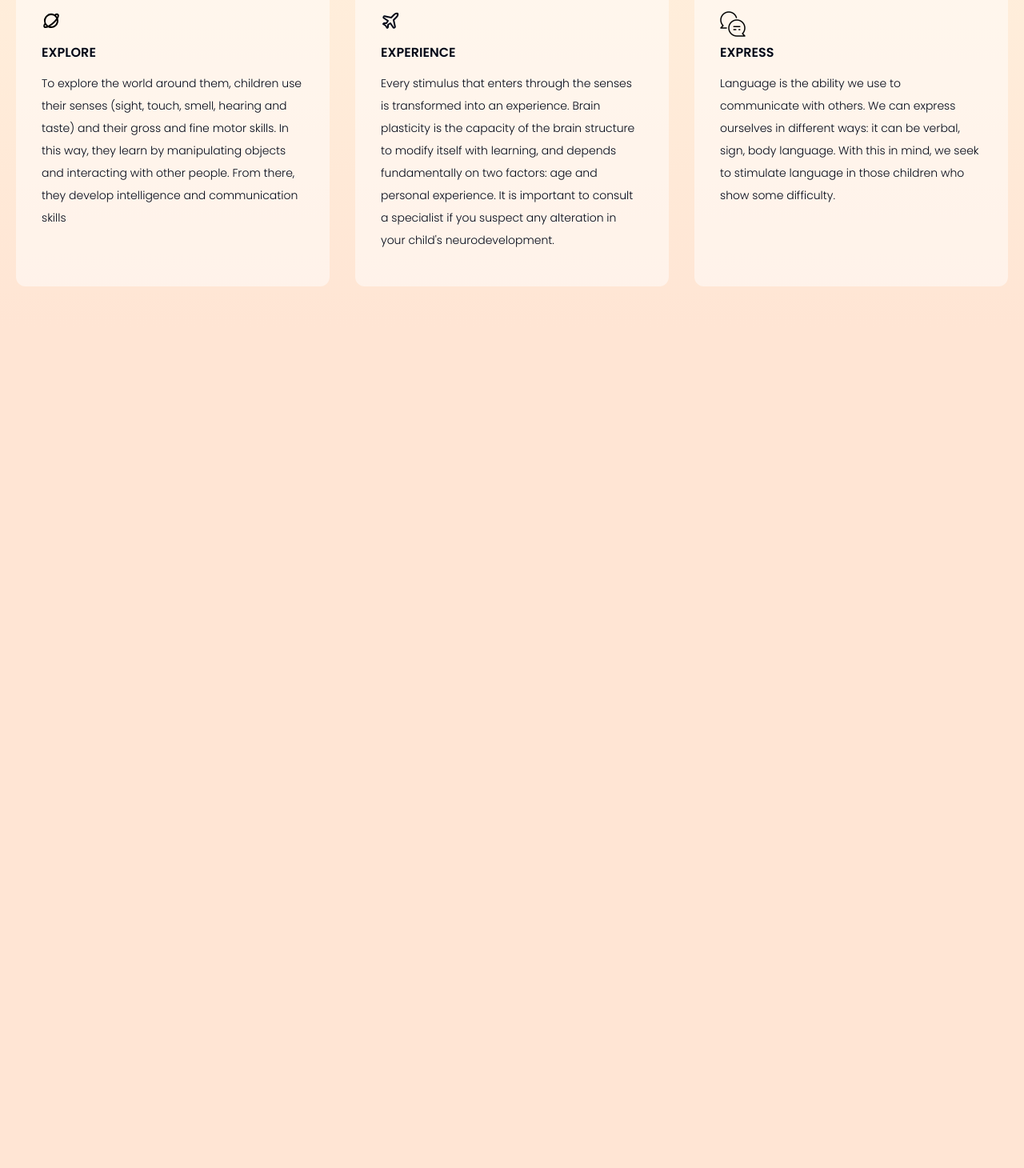
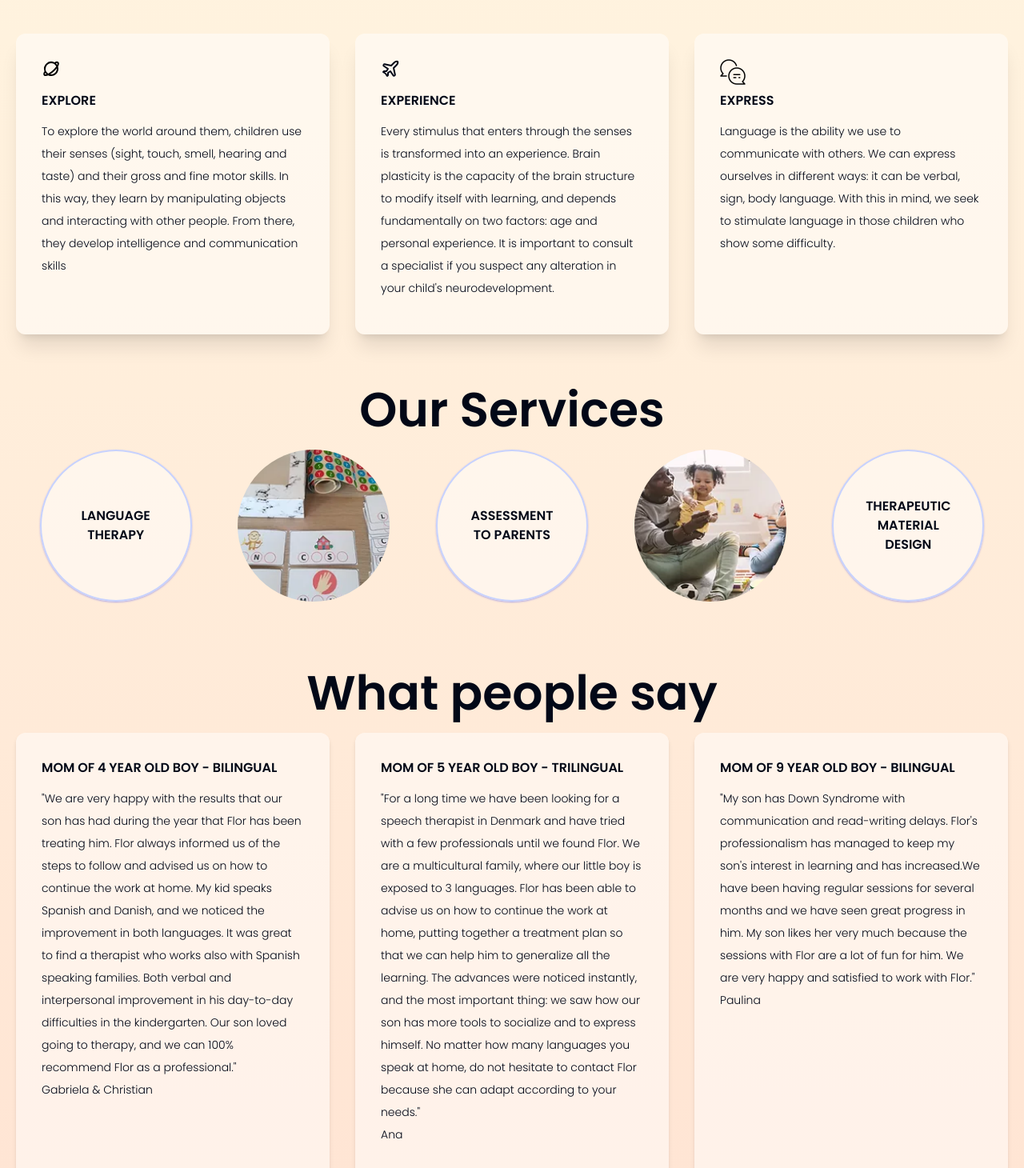
Before and after one commit to macupon/neuroExp, a React (Vite) app: page / in a window 1280 px wide. Shown: the part 390-1850 px from the top of the page at 80% size. Before the commit the page ends 800 px from the top, so only its background shows below. Built offline with nearby package versions, Linux system fonts and the light colour scheme.

Commit message:
navbar toggle

```diff
--- a/src/components/ui/Navbar.jsx
+++ b/src/components/ui/Navbar.jsx
@@ -3,19 +3,39 @@ import { Link } from "react-router-dom"
 import { IgIcon } from "./icons/IgIcon"
 import { MenuIcon } from "./icons/Menuicon"
 import { FbIcon } from './icons/FbIcon'
-import logo from '../../../public/exp-logo.png'
 import navLogo from '../../../public/nav-logo.png'
-import { useState } from "react"
+import { useState, useEffect, useRef } from "react"
 
 
 
 export const Navbar = () =>{
 const [menuOn, setMenuOn] = useState(false);
+let menuRef = useRef();
 
 const openMenu =()=> {
 // toggle boolean
     setMenuOn(!menuOn)
 }
+
+useEffect(()=>{
+    const handler = (e) => {
+        // Si el clic es dentro del menú, no hacemos nada
+        if(menuRef.current.contains(e.target)){
+            setTimeout(() => {
+                setMenuOn(false);
+            }, 100);
+
+        }
+        // Si no, cerramos el menú
+        else {
+            setMenuOn(false);
+        }
+    };
+    document.addEventListener("mousedown", handler);
+    return() =>{
+        document.removeEventListener("mousedown", handler)
+    }
+},[]);
 
     return (
         <>
@@ -24,9 +44,9 @@ const openMenu =()=> {
                 <div>
                     <img src={navLogo} alt="logo" className="w-10" />
                 </div>
-                <div className={
+                <div  className={
                     menuOn  ? " flex absolute bg-orange-100 min-h-[35vh] items-center px-6 left-0  top-[12%] w-full md:bg-violet-100 md:static md:min-h-fit md:w-auto duration-500"
-                            : "absolute  min-h-[60vh] left-0 top-[-100%] w-full flex md:static md:min-h-fit md:w-auto"}>
+                            : "absolute  min-h-[60vh] left-0 top-[-100%] w-full flex md:static md:min-h-fit md:w-auto"} ref={menuRef}>
                     <ul className="flex bg-orange-100 flex-col md:items-center  md:flex-row  gap-8 md:gap-[4vw] md:bg-violet-100">
                         <li>
                             <Link to="/" className="hover:text-gray-500">Home</Link>
--- a/src/pages/AboutUs.jsx
+++ b/src/pages/AboutUs.jsx
@@ -5,7 +5,9 @@ export default function AboutUs() {
 
       <div className='flex flex-wrap p-6 md:p-8  md:items-center lg:items-center'>
 
-        <img src={florImg} alt="Florencia" className='md:w-1/2 md:mt-0 lg:w-1/2 rounded-lg ' />
+        <div className='flex flex-col md:flex-row md:justify-center'>
+
+          <img src={florImg} alt="Florencia" className='md:w-1/2 md:mt-0 lg:w-auto rounded-lg ' />
 
           <div className='md:w-1/2'>
             <h1 className='bg-sky-200 my-5 w-10 font-bold md:ml-8 lg:ml-12 text-3xl md:text-4xl lg:text-5xl'>Hello everyone!</h1>
@@ -16,6 +18,9 @@ export default function AboutUs() {
               <b>Follow me!</b>
             </p>
           </div>
+
+        </div>
+
 
         <div className='bg-white/50 p-4 md:p-8 mt-8 rounded-xl'>
           <h2 className='mt-5 mb-5 font-bold md:ml-0 lg:ml-12 text-2xl lg:text-3xl'>My Story</h2>
--- a/src/pages/IndexExp.jsx
+++ b/src/pages/IndexExp.jsx
@@ -2,6 +2,8 @@ import logo from '../../public/exp-logo.png'
 import { PlanetIcon }  from '../components/ui/icons/PlanetIcon'
 import { PlaneIcon } from 'lucide-react'
 import chatIcon from '../../public/chatIcon.png'
+import img1 from '../../public/indexImg1.webp'
+import img2 from '../../public/indexImg2.webp'
 
 
 
@@ -13,16 +15,18 @@ export const IndexExp =()=> {
             <img src={logo} className='sm:h-auto md:h-auto' alt="logo"/>
 
         </div>
-        <div className='text-center py-8'>
-            <h2 className=' text-2xl mx-auto leading-normal'>What we Do</h2>
+
+        <div className='flex flex-row justify-center text-center pt-16 mb-4'>
+            <h2 className='text-nowrap font-bold  mb-6 md:mb-5 md:mt-0  text-4xl md:text-5xl lg:text-6xl'>What we Do</h2>
         </div>
-        <div className='flex flex-col md:max-w-8xl mx-5 gap-8 md:flex-row lg:flex-row group'>
 
-            <div className='bg-white/50 p-8 rounded-xl  md:w-1/3'>
+        <div className='flex flex-col lg:flex-row  lg:max-w-8xl mx-5 gap-8  group'>
+
+            <div className='bg-white/50 p-8 rounded-xl lg:w-1/3 shadow-xl'>
                 <div className='h-10 mx-auto'>
                     <PlanetIcon/>
                 </div>
-                <h4 className='text-md font-bold'>EXPLORE</h4>
+                <h3 className='text-md font-bold'>EXPLORE</h3>
                 <p className='font-light text-sm leading-7 my-3'>To explore the world around them, children use their senses
                     (sight, touch, smell, hearing and taste) and their gross and fine motor skills.
                     In this way, they learn by manipulating objects and interacting with other people.
@@ -30,29 +34,97 @@ export const IndexExp =()=> {
                 </p>
             </div>
 
-            <div className='bg-white/50 p-8 rounded-xl md:w-1/3'>
+            <div className='bg-white/50 p-8 rounded-xl lg:w-1/3 shadow-xl'>
                 <div className='h-10 mx-auto'>
                     <PlaneIcon/>
                 </div>
-                <h4 className='text-md font-bold'>EXPERIENCE</h4>
+                <h3 className='text-md font-bold'>EXPERIENCE</h3>
                 <p className='font-light text-sm leading-7 my-3'>Every stimulus that enters through the senses is transformed into an experience.
-                Brain plasticity is the capacity of the brain structure to modify itself with learning, and depends fundamentally on two factors: age and personal experience.
+                Brain plasticity is the capacity of the brain structure to modify itself with learning, and depends fundamentally on two factors:
+                age and personal experience.
                 It is important to consult a specialist if you suspect any alteration in your child's neurodevelopment.
                 </p>
             </div>
 
-            <div className='bg-white/50 p-8 rounded-xl md:w-1/3'>
+            <div className='bg-white/50 p-8 rounded-xl lg:w-1/3 shadow-xl'>
                 <div className='h-10 mx-auto'>
                     <img src={chatIcon} className='w-8' alt="" />
                 </div>
-                <h4 className='text-md font-bold'>EXPRESS</h4>
-                <p className='font-light text-sm leading-7 my-3'>Language is the ability we use to communicate with others. We can express ourselves in different ways: it can be verbal, sign, body language.
+                <h3 className='text-md font-bold'>EXPRESS</h3>
+                <p className='font-light text-sm leading-7 my-3'>Language is the ability we use to communicate with others.
+                We can express ourselves in different ways: it can be verbal, sign, body language.
                 With this in mind, we seek to stimulate language in those children who show some difficulty.
                 </p>
             </div>
 
         </div>
 
+        <div className='text-center pt-16 mb-4'>
+            <h2 className='text-nowrap font-bold  mb-6 md:mb-5 md:mt-0  text-4xl md:text-5xl lg:text-6xl'>Our Services</h2>
+        </div>
+
+        <div className='flex flex-col md:justify-evenly md:align-middle my-5 gap-4 md:gap-2 md:mx-0 md:flex-row group '>
+
+            <div className='flex flex-col md:flex-row justify-center items-center bg-white/50 p-8 rounded-full h-[100px] mx-4 md:mx-0 md:h-[150px] md:w-[150px] lg:w-[190px] lg:h-[190px] border-2 border-indigo-200 shadow-sm shadow-indigo-500/50'>
+                <h3 className='text-md font-bold text-center'>LANGUAGE THERAPY</h3>
+            </div>
+
+            <img src={img1} alt="" className='invisible hidden md:block md:visible object-cover  w-[150px] h-[150px] lg:w-[190px] lg:h-[190px] rounded-full'/>
+
+            <div className='flex justify-center items-center bg-white/50 p-8 rounded-full h-[100px] mx-4 md:mx-0 my-0 md:my-0 md:w-[150px] md:h-[150px] lg:w-[190px] lg:h-[190px] border-2 border-indigo-200 shadow-sm shadow-indigo-500/50'>
+                <h3 className=' text-md font-bold text-center '>ASSESSMENT TO PARENTS</h3>
+            </div>
+
+            <img src={img2} alt="" className='invisible hidden md:block md:visible object-cover w-[150px] h-[150px] lg:w-[190px] lg:h-[190px] rounded-full' />
+
+            <div className='flex justify-center items-center bg-white/50 p-8 rounded-full h-[100px] mx-4 md:mx-0 my-0 md:my-0 md:w-[150px] md:h-[150px] lg:w-[190px] lg:h-[190px] border-2 border-indigo-200 shadow-sm shadow-indigo-500/50'>
+                <h3 className='text-md font-bold text-center'>THERAPEUTIC MATERIAL DESIGN</h3>
+            </div>
+
+        </div>
+        <div className='text-center pt-16 mb-4'>
+            <h2 className='text-nowrap font-bold  mb-6 md:mb-5 md:mt-0  text-4xl md:text-5xl lg:text-6xl'>What people say</h2>
+        </div>
+
+        <div className='flex flex-col lg:flex-row  lg:max-w-8xl mx-5 gap-8  group'>
+
+            <div className='bg-white/50 p-8 rounded-xl lg:w-1/3 shadow-md'>
+                <h3 className='text-md font-bold'>MOM OF 4 YEAR OLD BOY - BILINGUAL</h3>
+                <p className='font-light text-sm leading-7 my-3'>"We are very happy with the results that our son
+                has had during the year that Flor has been treating him. Flor always informed us of the steps to
+                follow and advised us on how to continue the work at home. My kid speaks Spanish and Danish, and
+                we noticed the improvement in both languages. It was great to find a therapist who works also with
+                Spanish speaking families. Both verbal and interpersonal improvement in his day-to-day difficulties
+                in the kindergarten. Our son loved going to therapy, and we can 100% recommend Flor as a
+                professional." <br/> Gabriela & Christian
+                </p>
+            </div>
+
+            <div className='bg-white/50 p-8 rounded-xl lg:w-1/3 shadow-md'>
+                <h3 className='text-md font-bold'>MOM OF 5 YEAR OLD BOY - TRILINGUAL</h3>
+                <p className='font-light text-sm leading-7 my-3'>"For a long time we have been looking for a speech
+                therapist in Denmark and have tried with a few professionals until we found Flor. We are a
+                multicultural family, where our little boy is exposed to 3 languages.
+                Flor has been able to advise us on how to continue the work at home, putting together a treatment
+                plan so that we can help him to generalize all the learning. The advances were noticed instantly,
+                and the most important thing: we saw how our son has more tools to socialize and to express himself.
+                No matter how many languages you speak at home, do not hesitate to contact Flor because she can adapt
+                according to your needs."<br/> Ana
+                </p>
+            </div>
+
+            <div className='bg-white/50 p-8 rounded-xl lg:w-1/3 shadow-md'>
+                <h3 className='text-md font-bold'>MOM OF 9 YEAR OLD BOY - BILINGUAL</h3>
+                <p className='font-light text-sm leading-7 my-3'>"My son has Down Syndrome with communication and
+                read-writing delays.
+                Flor's professionalism has managed to keep my son's interest in learning and has increased.We have
+                been having regular sessions for several months and we have seen great progress in him. My son likes
+                her very much because the sessions with Flor are a lot of fun for him. We are very happy and
+                satisfied to work with Flor."<br/> Paulina
+                </p>
+            </div>
+
+        </div>
         </>
     )
 }
```
Also changed, not shown: src/pages/WhatWeOffer.jsx (+4 -4 lines), public/indexImg1.webp (added), public/indexImg2.webp (added). Lines whose indentation alone changed are shown as unchanged.
